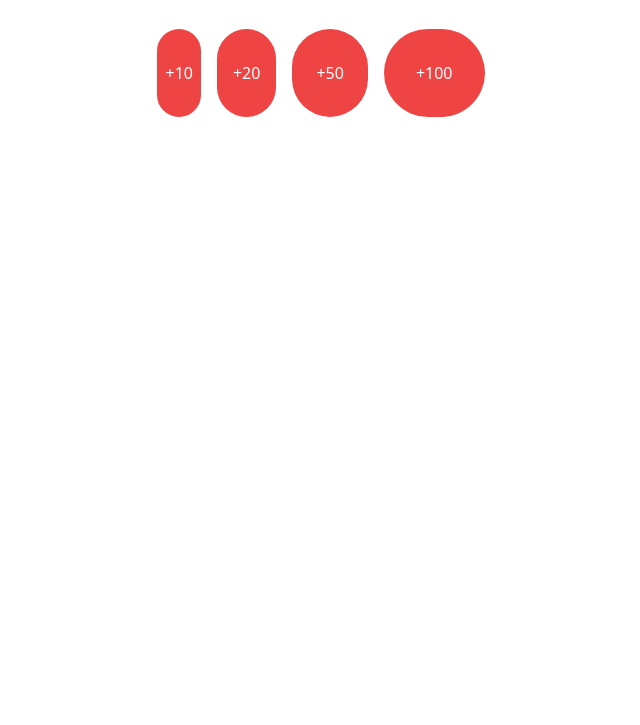
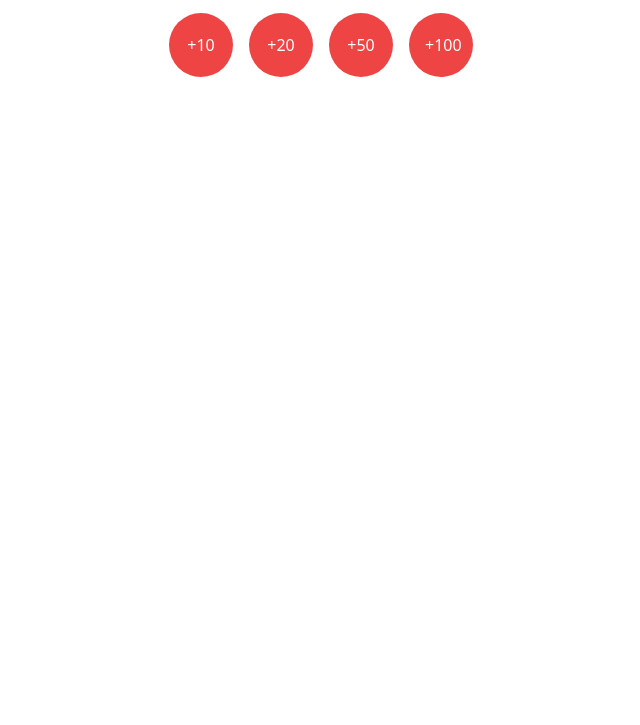
Before and after one commit to manavm1990/protecal, a website built with Vite: page index.html in a window 1280 px wide. Shown: the part 75-800 px from the top of the page, without its empty margins (319-959 px from the left). Built offline with nearby package versions, Linux system fonts and the light colour scheme.

Commit message:
:recycle: @apply .button

```diff
--- a/index.html
+++ b/index.html
@@ -19,11 +19,11 @@
         <label for="calories">Calories</label>
       </div>
 
-      <div class="flex gap-4 mt-4">
-        <button class="bg-red-500 p-2 rounded-full text-white">+10</button
-        ><button class="bg-red-500 p-4 rounded-full text-white">+20</button
-        ><button class="bg-red-500 p-6 rounded-full text-white">+50</button
-        ><button class="bg-red-500 p-8 rounded-full text-white">+100</button>
+      <div class="flex gap-4">
+        <button class="button">+10</button><button class="button">+20</button
+        ><button class="button">+50</button><button class="button">+100</button>
+      </div>
+
       </div>
     </main>
 
--- a/src/style.css
+++ b/src/style.css
@@ -1,3 +1,9 @@
 @tailwind base;
 @tailwind components;
 @tailwind utilities;
+
+@layer components {
+  .button {
+    @apply bg-red-500 p-4 rounded-full text-white w-16 h-16;
+  }
+}
```
